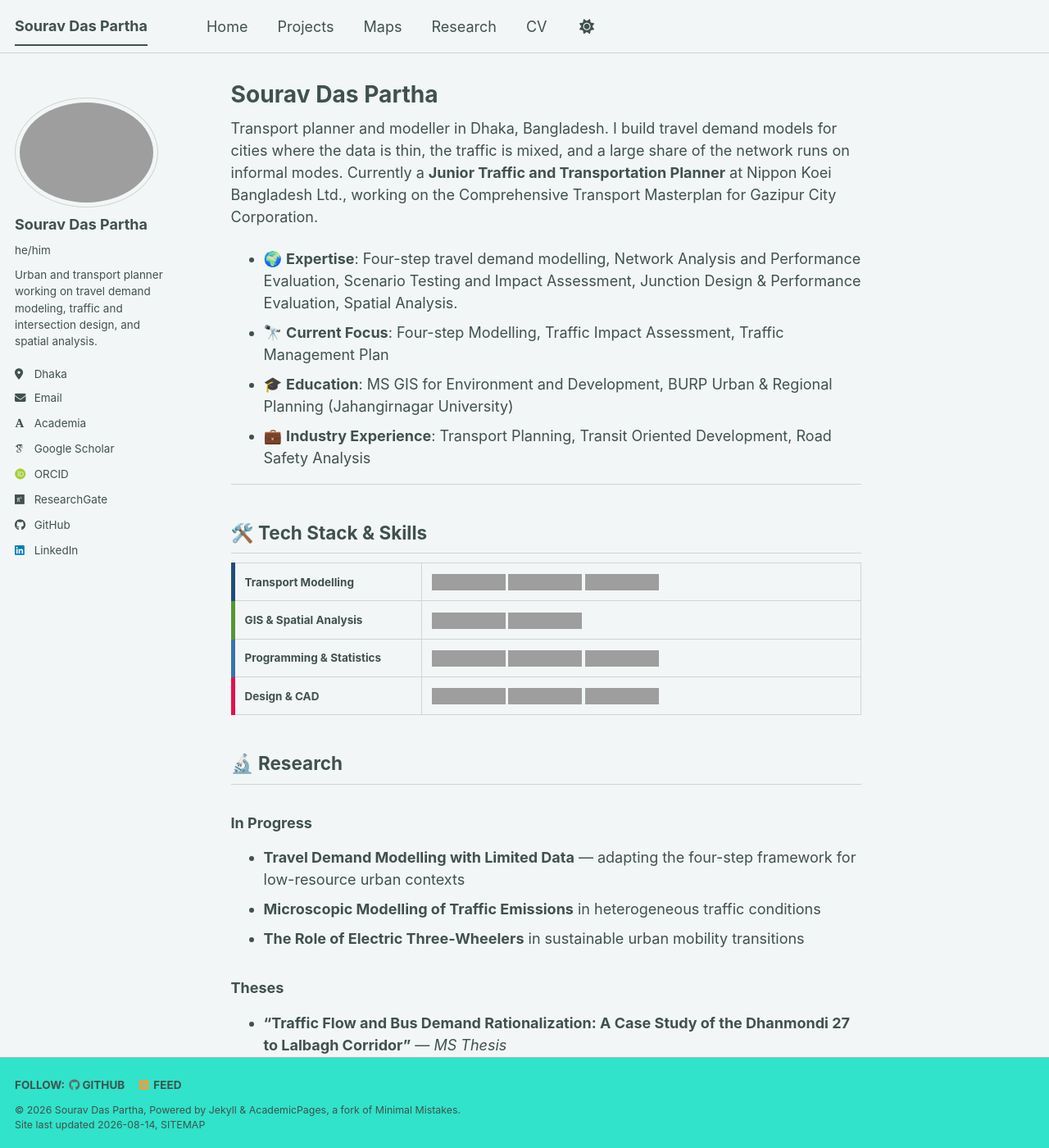
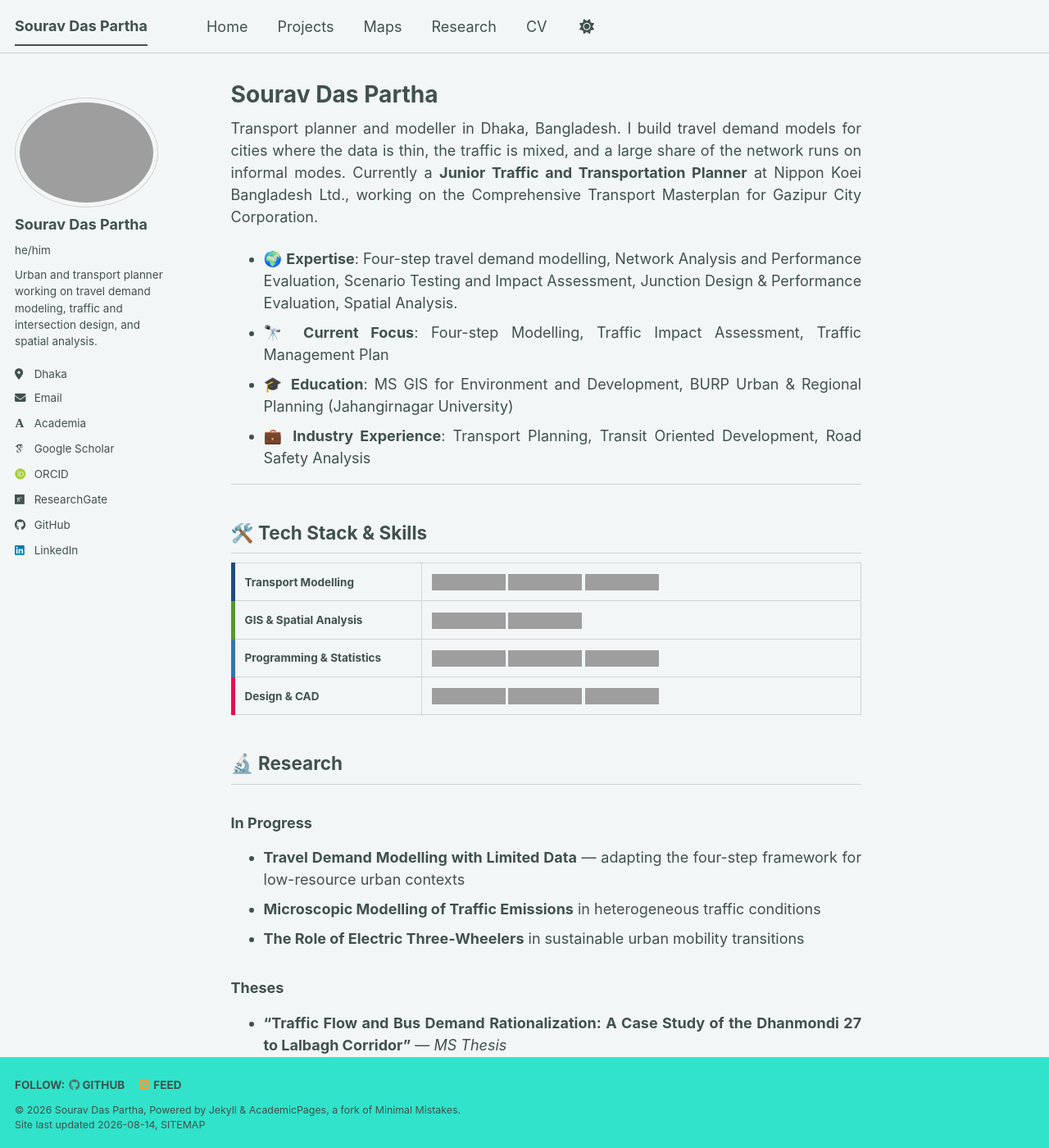
Before and after one commit to souravdaspartha/souravdaspartha.github.io, a Jekyll site: the page built from _pages/about.md, in a window 1280 px wide and 1400 px high. Shown: the whole window at 82% size. Built offline with Jekyll 4.4.1, drawn with Linux system fonts in a browser that asks for light colours; some web fonts are replaced; a script bundle is joined from its source files by our own code; library files that are not in the unit come from our copies; grey boxes are pictures that could not be loaded.

Commit message:
Update about.md

```diff
--- a/_pages/about.md
+++ b/_pages/about.md
@@ -77,3 +77,10 @@ Transport planner and modeller in Dhaka, Bangladesh. I build travel demand model
 - **Travel Demand Modelling** — Dhaka Transport Coordination Authority (DTCA), 2026
 - **Urban Transportation Planning** — Bangladesh Institute of Management, 2025
 - **Introduction to R for Planning and Social Science** — Bangladesh Institute of Planners, 2024
+
+<style>
+.page__content p,
+.page__content li {
+  text-align: justify;
+}
+</style>
```
